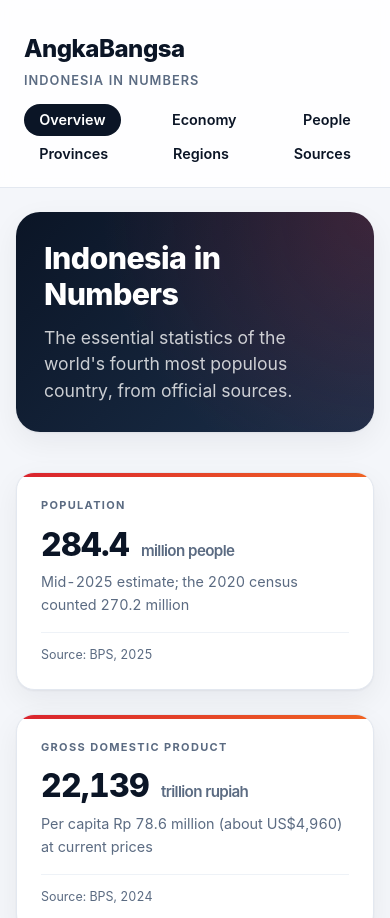
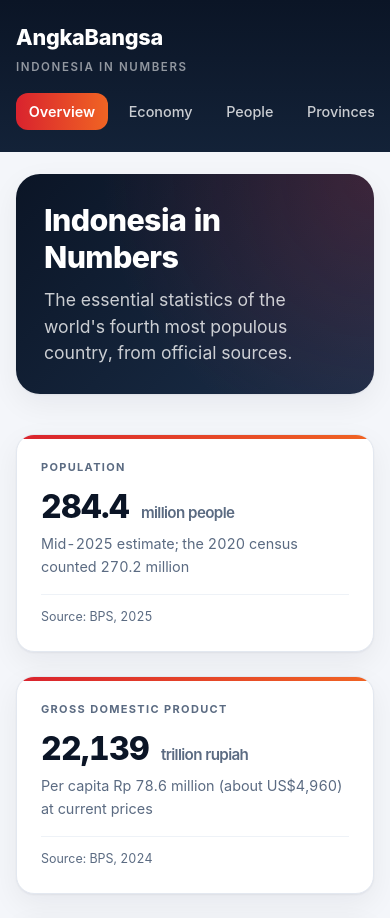
Before and after one commit to batikcandiburung-glitch/tiny-chess-01, a plain HTML site: page stats/index.html in a window 390 px wide. Shown: the top 918 px of the page. Drawn offline with Linux system fonts and the light colour scheme.

Commit message:
AngkaBangsa preview v6 (sidebar layout)

```diff
--- a/stats/index.html
+++ b/stats/index.html
@@ -7,8 +7,8 @@
   <link rel="stylesheet" href="./style.css">
 </head>
 <body>
-  <header class="site-header">
-    <div class="header-inner">
+  <div class="layout">
+    <aside class="sidebar">
       <div class="brand">
         <h1><a href="#/">AngkaBangsa</a></h1>
         <p class="tagline">Indonesia in Numbers</p>
@@ -23,9 +23,9 @@
           <li><a href="#/sources" class="nav-link" data-route="/sources">Sources</a></li>
         </ul>
       </nav>
-    </div>
-  </header>
-
+      <div class="sidebar-foot">All figures from official sources — see the Sources page.</div>
+    </aside>
+    <div class="page">
       <main id="app" class="main-content">
         <!-- Router or initial load view container -->
       </main>
@@ -36,6 +36,8 @@
           <p class="footer-sub">&copy; AngkaBangsa — Indonesia in Statistics</p>
         </div>
       </footer>
+    </div>
+  </div>
 
   <script type="module" src="./src/main.js"></script>
 </body>
--- a/stats/style.css
+++ b/stats/style.css
@@ -10,7 +10,7 @@
   --accent: #F06423;
   --primary-gradient: linear-gradient(90deg, #D9232E, #F06423);
   --font-sans: "Inter", system-ui, -apple-system, "Segoe UI", Roboto, sans-serif;
-  --max-width: 1200px;
+  --max-width: 1120px;
   --shadow: 0 1px 2px rgba(11, 21, 38, 0.05), 0 10px 30px rgba(11, 21, 38, 0.06);
   --shadow-hover: 0 4px 12px rgba(11, 21, 38, 0.08), 0 16px 36px rgba(11, 21, 38, 0.08);
 }
@@ -46,85 +46,110 @@ a:focus-visible, button:focus-visible, select:focus-visible, input:focus-visible
   outline-offset: 2px;
 }
 
-/* Header */
-.site-header {
-  background-color: rgba(255, 255, 255, 0.85);
-  backdrop-filter: blur(10px);
-  -webkit-backdrop-filter: blur(10px);
-  border-bottom: 1px solid var(--border);
+/* Layout & Sidebar */
+.layout {
+  display: flex;
+  align-items: stretch;
+  min-height: 100vh;
+}
+
+.sidebar {
+  width: 264px;
+  flex: 0 0 264px;
   position: sticky;
   top: 0;
+  height: 100vh;
+  display: flex;
+  flex-direction: column;
+  padding: 28px 20px;
+  background: linear-gradient(180deg, #0B1526, #132238);
+  color: #FFFFFF;
+  box-sizing: border-box;
   z-index: 100;
+  overflow-y: auto;
 }
 
-.header-inner {
-  max-width: var(--max-width);
-  margin: 0 auto;
-  padding: 1.25rem 1.5rem;
-  display: flex;
-  flex-wrap: wrap;
-  align-items: center;
-  justify-content: space-between;
-  gap: 1rem;
-}
-
-.brand h1 a {
-  font-family: var(--font-sans);
-  font-size: 1.5rem;
+.sidebar .brand h1 a {
+  font-size: 1.35rem;
   font-weight: 800;
-  color: var(--text);
-  letter-spacing: -0.02em;
+  color: #FFFFFF;
+  letter-spacing: -0.01em;
   text-decoration: none;
 }
 
-.brand h1 a:hover {
-  color: var(--primary);
+.sidebar .brand h1 a:hover {
+  color: rgba(255, 255, 255, 0.9);
   text-decoration: none;
 }
 
-.tagline {
-  font-size: 0.8rem;
-  color: var(--text-muted);
+.sidebar .tagline {
+  font-size: 0.72rem;
+  text-transform: uppercase;
+  letter-spacing: 0.14em;
+  color: rgba(255, 255, 255, 0.55);
+  margin-top: 2px;
   font-weight: 600;
-  letter-spacing: 0.08em;
-  text-transform: uppercase;
+}
+
+.site-nav {
+  margin-top: 34px;
 }
 
 .site-nav ul {
   list-style: none;
+  margin: 0;
+  padding: 0;
   display: flex;
-  flex-wrap: wrap;
-  gap: 0.5rem 0.75rem;
-  align-items: center;
+  flex-direction: column;
+  gap: 6px;
 }
 
-.nav-link {
+.site-nav .nav-link {
+  display: flex;
+  align-items: center;
+  padding: 0.65rem 0.9rem;
+  border-radius: 12px;
+  color: rgba(255, 255, 255, 0.78);
+  text-decoration: none;
+  font-weight: 500;
   font-size: 0.9rem;
-  font-weight: 600;
-  color: var(--text);
-  padding: 0.45rem 0.95rem;
-  border-radius: 999px;
-  transition: background-color 0.15s ease, color 0.15s ease;
+  transition: background 0.15s ease, color 0.15s ease;
 }
 
-.nav-link:hover {
-  background-color: #EEF2F7;
-  color: var(--primary);
+.site-nav .nav-link:hover {
+  background: rgba(255, 255, 255, 0.08);
+  color: #FFFFFF;
   text-decoration: none;
 }
 
-.nav-link.active {
-  background-color: var(--text);
+.site-nav .nav-link.active {
+  background: linear-gradient(90deg, #D9232E, #F06423);
   color: #FFFFFF;
+  font-weight: 600;
 }
 
-/* Main Content Area */
-.main-content {
-  flex: 1;
+.sidebar-foot {
+  margin-top: auto;
+  padding-top: 16px;
+  border-top: 1px solid rgba(255, 255, 255, 0.14);
+  font-size: 0.78rem;
+  line-height: 1.5;
+  color: rgba(255, 255, 255, 0.55);
+}
+
+.page {
+  flex: 1 1 auto;
+  min-width: 0;
+  display: flex;
+  flex-direction: column;
+}
+
+#app, .main-content {
+  width: 100%;
   max-width: var(--max-width);
-  width: 100%;
   margin: 0 auto;
-  padding: 2.5rem 1.5rem;
+  padding: 36px 40px 8px;
+  box-sizing: border-box;
 }
 
 /* Hero Band / Section Headers */
@@ -456,8 +481,7 @@ button#series-csv:hover {
 .site-footer {
   background-color: #0B1526;
   color: rgba(255, 255, 255, 0.8);
-  padding: 3rem 1.5rem;
-  text-align: center;
+  padding: 3rem 40px;
   font-size: 0.9rem;
   margin-top: auto;
 }
@@ -480,22 +504,50 @@ button#series-csv:hover {
   color: rgba(255, 255, 255, 0.55);
 }
 
-/* Responsive / Phone Breakpoint */
-@media (max-width: 720px) {
-  .header-inner {
+/* Responsive / Breakpoints */
+@media (max-width: 900px) {
+  .layout {
     flex-direction: column;
-    align-items: flex-start;
+  }
+
+  .sidebar {
+    position: static;
+    width: auto;
+    flex: none;
+    height: auto;
+    padding: 18px 16px;
+  }
+
+  .site-nav {
+    margin-top: 16px;
   }
 
   .site-nav ul {
-    width: 100%;
-    justify-content: space-between;
+    flex-direction: row;
+    overflow-x: auto;
+    padding-bottom: 4px;
+    gap: 8px;
   }
 
-  .main-content {
-    padding: 1.5rem 1rem;
+  .site-nav .nav-link {
+    white-space: nowrap;
+    padding: 0.45rem 0.8rem;
   }
 
+  .sidebar-foot {
+    display: none;
+  }
+
+  #app, .main-content {
+    padding: 22px 16px 4px;
+  }
+
+  .site-footer {
+    padding: 2rem 16px;
+  }
+}
+
+@media (max-width: 720px) {
   .hero-band {
     padding: 1.75rem;
   }
```
Lines whose indentation alone changed are shown as unchanged.
